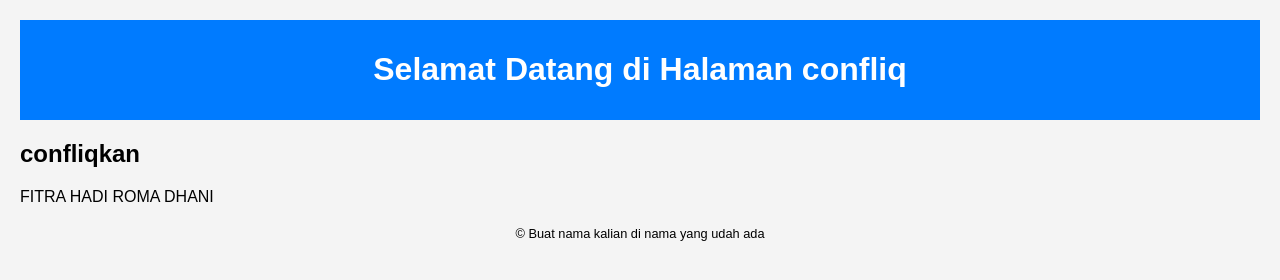
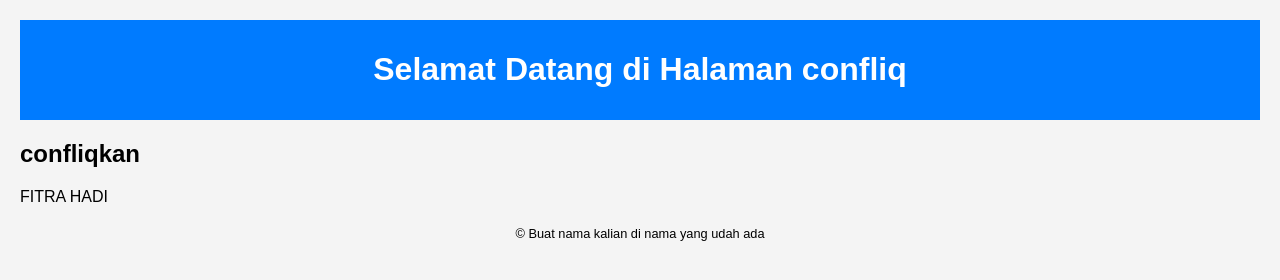
Before and after one commit to FERI-SIGMA/kelompok3, a plain HTML site: page Form_perkenalan/ConflictFitra.html in a window 1280 px wide. Drawn offline with Linux system fonts and the light colour scheme.

Commit message:
conflict Fitra

```diff
--- a/Form_perkenalan/ConflictFitra.html
+++ b/Form_perkenalan/ConflictFitra.html
@@ -31,7 +31,7 @@
 
     <main>
         <h2>confliqkan</h2>
-        <p>FITRA HADI ROMA DHANI</p>
+        <p>FITRA HADI</p>
     </main>
 
     <footer>
```
